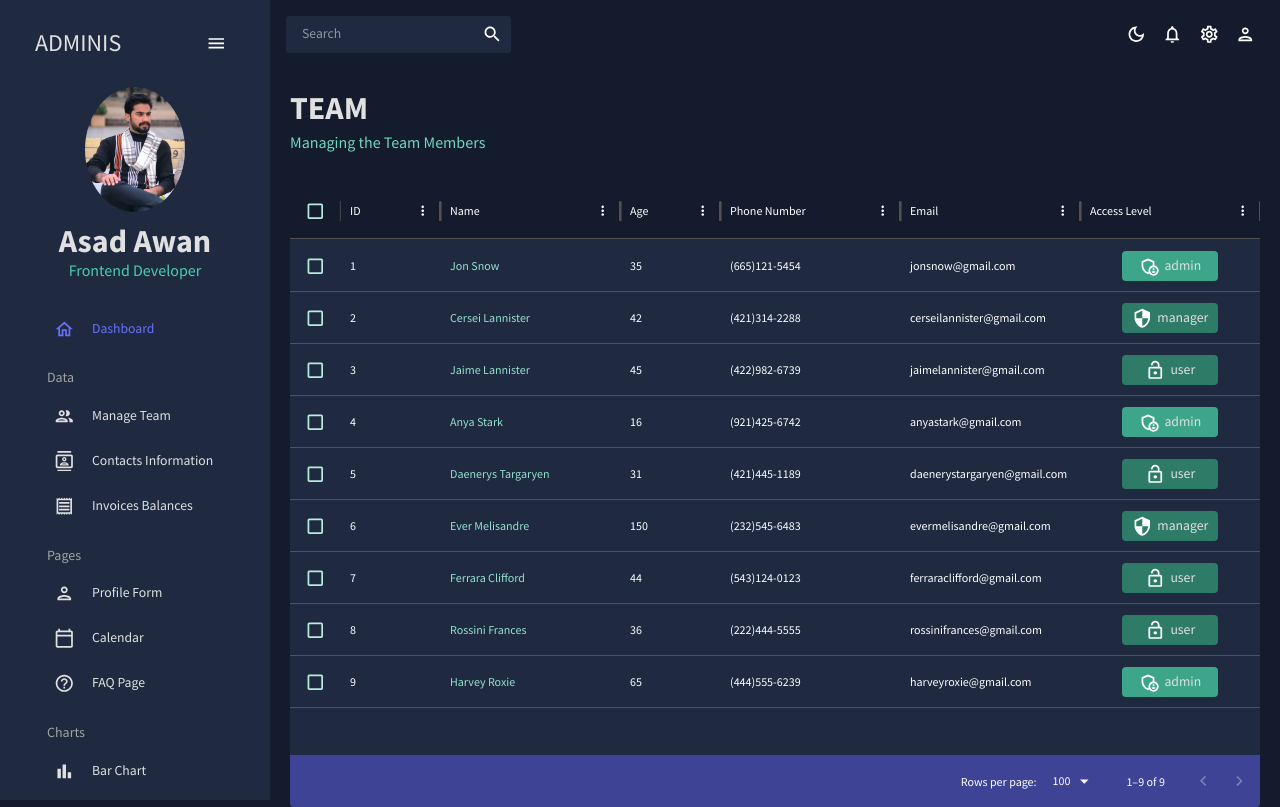
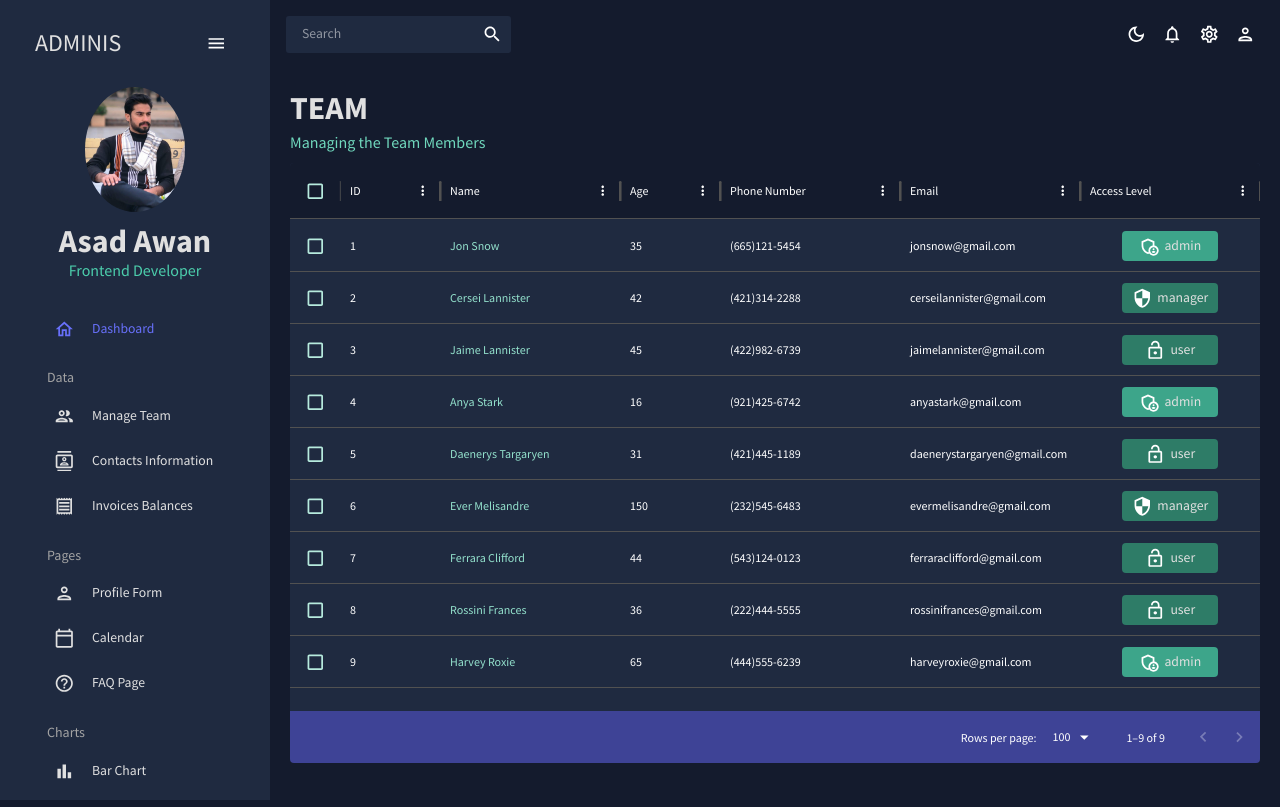
Before and after one commit to Asadawn/dashboard, a React (Vite) app: page /team in a window 1280 px wide. Built offline with nearby package versions, Linux system fonts and the light colour scheme.

Commit message:
style chages

```diff
--- a/src/scenes/contacts/index.jsx
+++ b/src/scenes/contacts/index.jsx
@@ -59,8 +59,8 @@ const Contacts = () => {
           subtitle="List of Contacts for Future Reference"
         />
         <Box
-          m="30px 0 0 0"
-          height="78vh"
+          m="10px 0 0 0"
+          height="75vh"
           sx={{
             "& .MuiDataGrid-root": {
               border: "none",
--- a/src/scenes/team/index.jsx
+++ b/src/scenes/team/index.jsx
@@ -73,8 +73,8 @@ const Team = () => {
     <Box m="20px">
       <Header title="TEAM" subtitle="Managing the Team Members" />
       <Box
-        m="30px 0 0 0"
-        height="78vh"
+        m="10px 0 0 0"
+        height="75vh"
         sx={{
           "& .MuiDataGrid-root": {
             border: "none",
```
